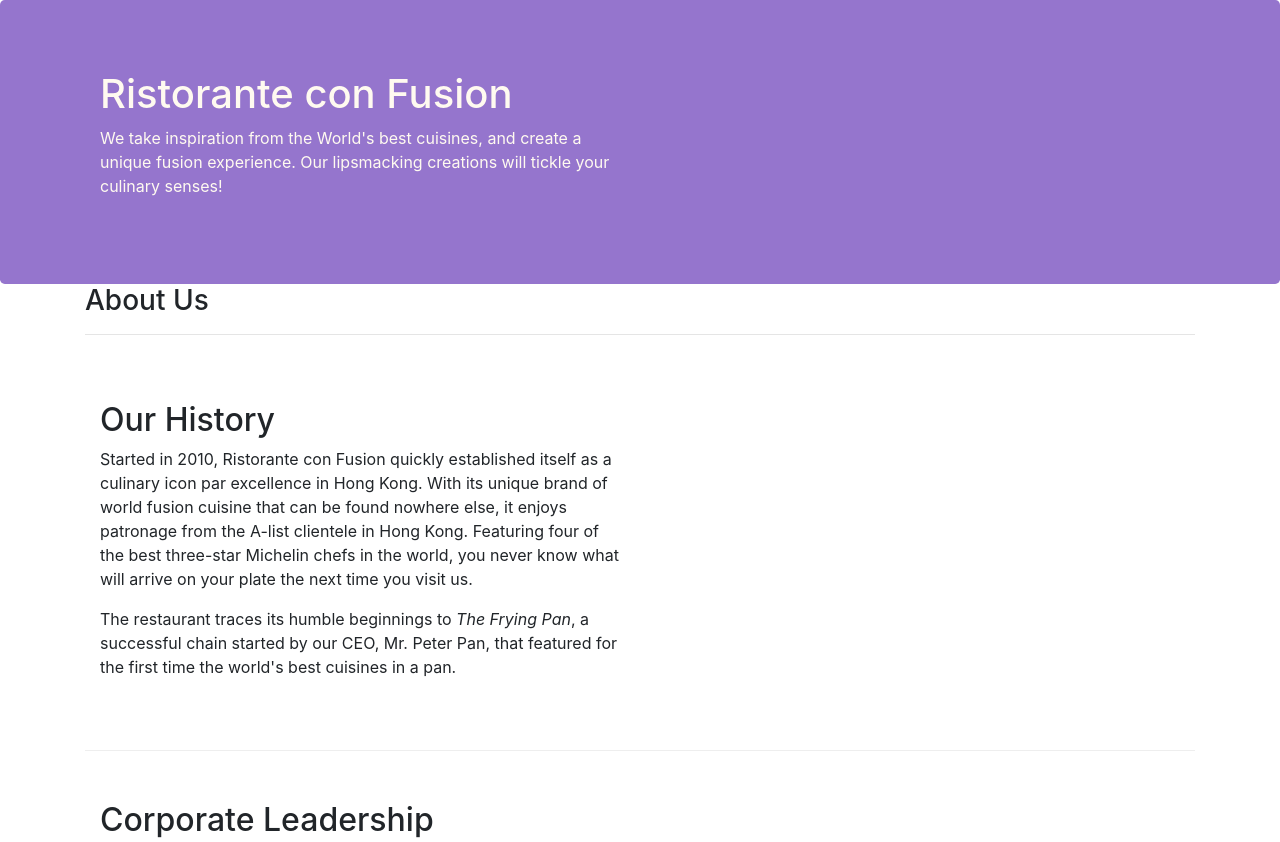
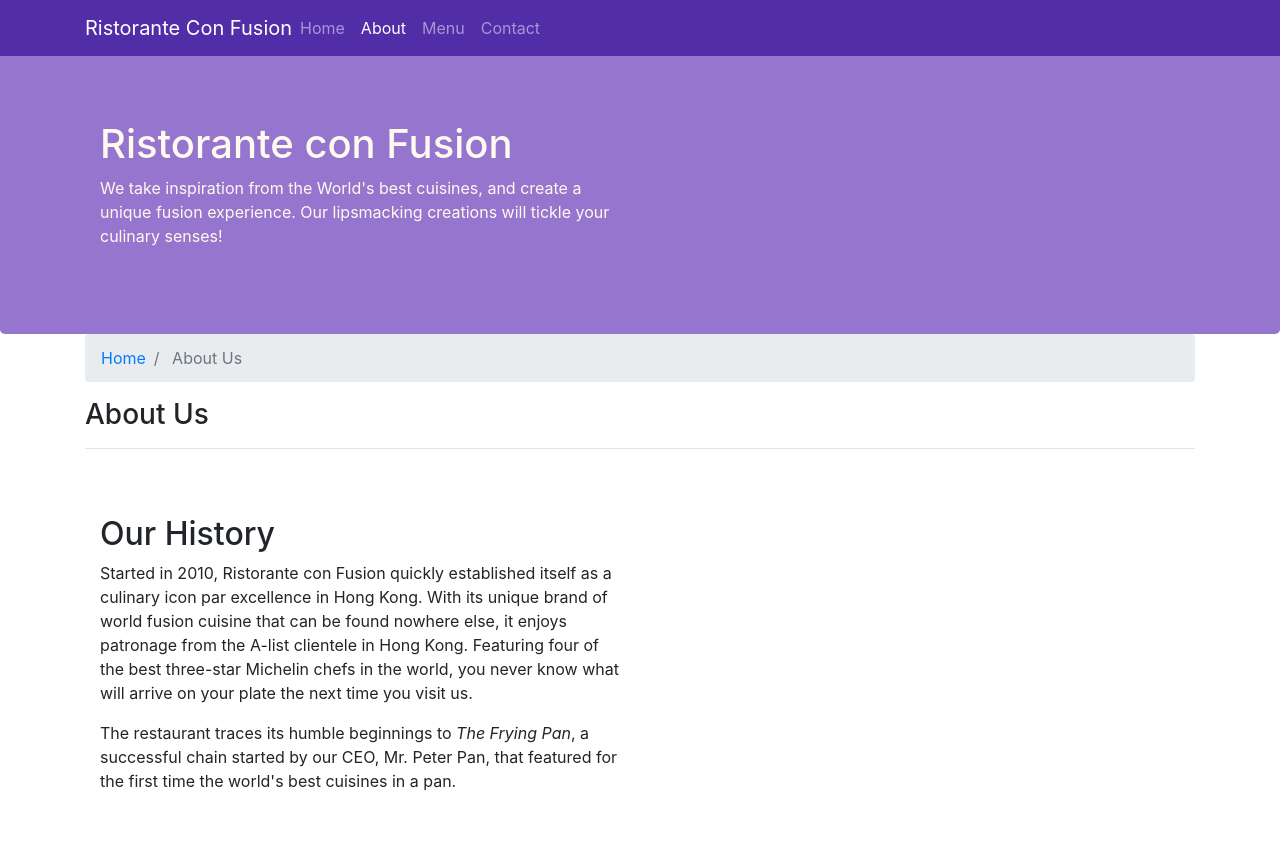
Before and after one commit to darwesh96/Confusion, a website: page aboutus.html in a window 1280 px wide. Shown: the top 842 px of the page. Drawn offline with nearby package versions, Linux system fonts and the light colour scheme.

Commit message:
Navbar and Breadcrumbs

```diff
--- a/aboutus.html
+++ b/aboutus.html
@@ -15,7 +15,27 @@
 </head>
 
 <body>
+  <nav class="navbar navbar-dark navbar-expand-sm fixed-top">
+    <div class="container">
 
+        <button type="button" name="button" class="navbar-toggler" data-toggle="collapse" data-target="#Navbar">
+          <span class="navbar-toggler-icon"></span>
+        </button>
+
+        <a class="navbar-brand mr-auto" href="./index.html">Ristorante Con Fusion</a>
+
+        <div class="collapse navbar-collapse" id="Navbar">
+        <ul class="navbar-nav mr-auto">
+          <li class="nav-item"><a class="nav-link" href="./index.html">Home</a></li>
+          <li class="nav-item active"><a class="nav-link" href="#">About</a></li>
+          <li class="nav-item"><a class="nav-link" href="#">Menu</a></li>
+          <li class="nav-item"><a class="nav-link" href="#">Contact</a></li>
+        </ul>
+        </div>
+
+    </div>
+
+  </nav>
     <header class="jumbotron">
         <div class="container">
             <div class="row row-header">
@@ -30,6 +50,10 @@
     </header>
 
     <div class="container">
+      <ol class="col-12 breadcrumb">
+        <li class="breadcrumb-item"> <a href="./index.html">Home</a> </li>
+        <li class="breadcrumb-item active"> About Us </li>
+      </ol>
         <div class="row">
             <div class="col-12 col-sm-12">
                <h3>About Us</h3>
@@ -70,7 +94,7 @@
                 <div class="col-4 offset-1 col-sm-2">
                     <h5>Links</h5>
                     <ul class="list-unstyled">
-                        <li><a href="#">Home</a></li>
+                        <li><a href="./index.html">Home</a></li>
                         <li><a href="#">About</a></li>
                         <li><a href="#">Menu</a></li>
                         <li><a href="#">Contact</a></li>
--- a/css/styles.css
+++ b/css/styles.css
@@ -20,7 +20,7 @@
   padding: 70px 30px 70px 30px;
   margin: 0px auto;
   background: #9575CD;
-  color: floralwhite
+  color: floralwhite;
 }
 
 address{
@@ -28,3 +28,12 @@ address{
     margin:0px;
     color:#0f0f0f;
 }
+
+body {
+  padding: 50px 0px 0px 0px;
+  z-index: 0;
+}
+
+.navbar-dark {
+  background-color: #512DA8;
+}
```
Also changed, not shown: index.html (+21 -1 lines).
